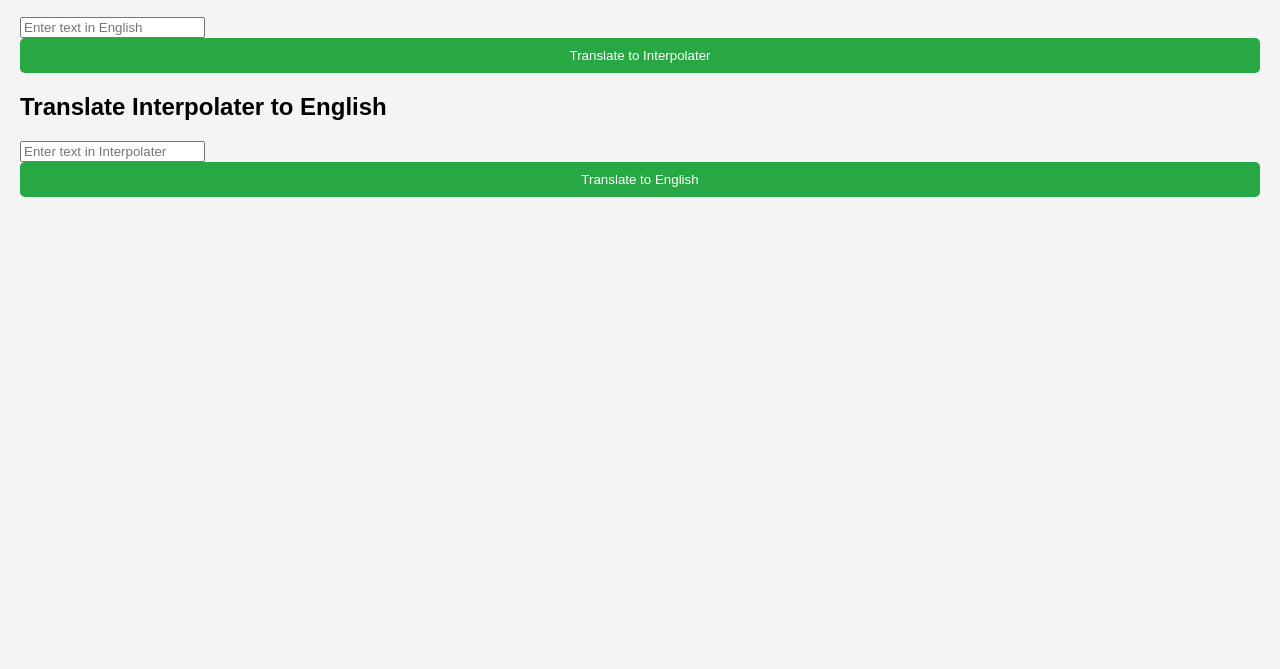
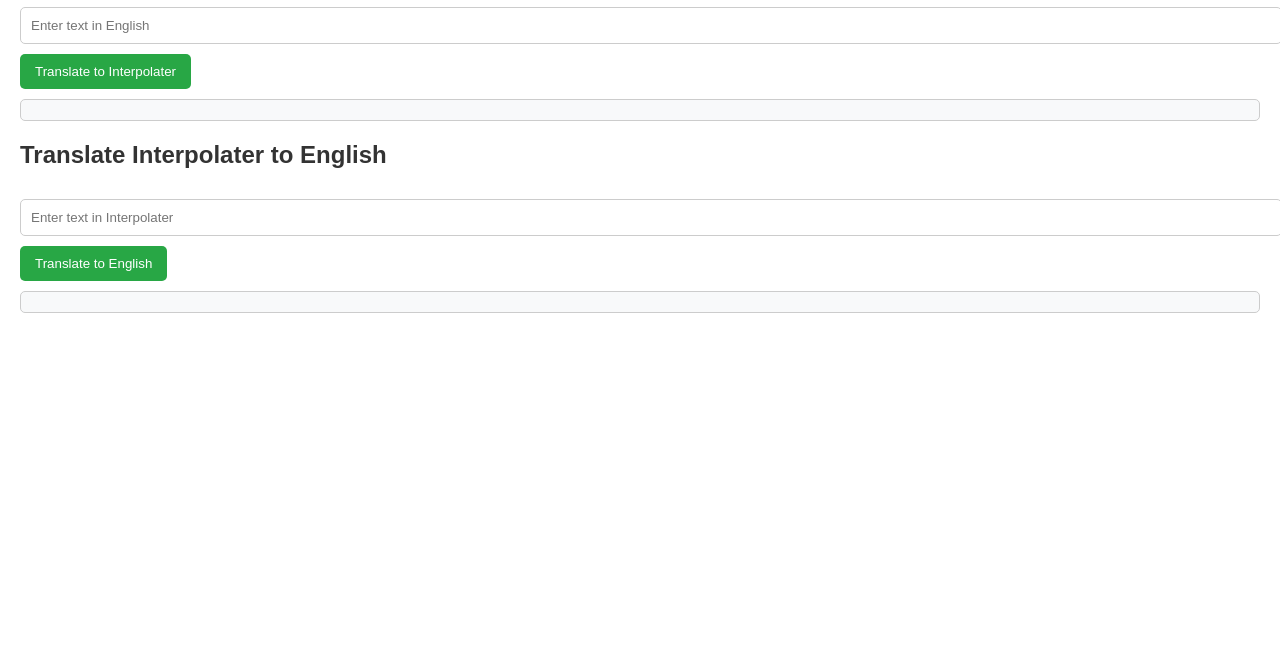
Before and after one commit to Arnsed44/translate, a plain HTML site: page index.html in a window 1280 px wide. Shown: the part 131-800 px from the top of the page. Drawn offline with Linux system fonts and the light colour scheme.

Commit message:
Update styles.css

```diff
--- a/styles.css
+++ b/styles.css
@@ -1,35 +1,22 @@
 body {
     font-family: Arial, sans-serif;
-    background-color: #f4f4f4;
-    margin: 0;
-    padding: 20px;
+    margin: 20px;
 }
 
-.container {
-    max-width: 600px;
-    margin: auto;
-    background: white;
-    padding: 20px;
-    border-radius: 5px;
-    box-shadow: 0 0 10px rgba(0, 0, 0, 0.1);
+h1, h2 {
+    color: #333;
 }
 
-h1 {
-    text-align: center;
-}
-
-textarea {
+input[type="text"] {
     width: 100%;
-    height: 100px;
     padding: 10px;
-    margin-bottom: 10px;
+    margin: 10px 0;
     border: 1px solid #ccc;
     border-radius: 5px;
 }
 
 button {
-    width: 100%;
-    padding: 10px;
+    padding: 10px 15px;
     background-color: #28a745;
     color: white;
     border: none;
@@ -41,13 +28,14 @@ button:hover {
     background-color: #218838;
 }
 
-#result {
-    margin-top: 20px;
-    font-weight: bold;
+div {
+    margin-bottom: 20px;
 }
 
-#definitions {
+#interpolaterOutput, #englishOutput, #suggestionOutput {
     margin-top: 10px;
-    font-style: italic;
-    color: #555;
+    padding: 10px;
+    border: 1px solid #ccc;
+    border-radius: 5px;
+    background-color: #f8f9fa;
 }
```
